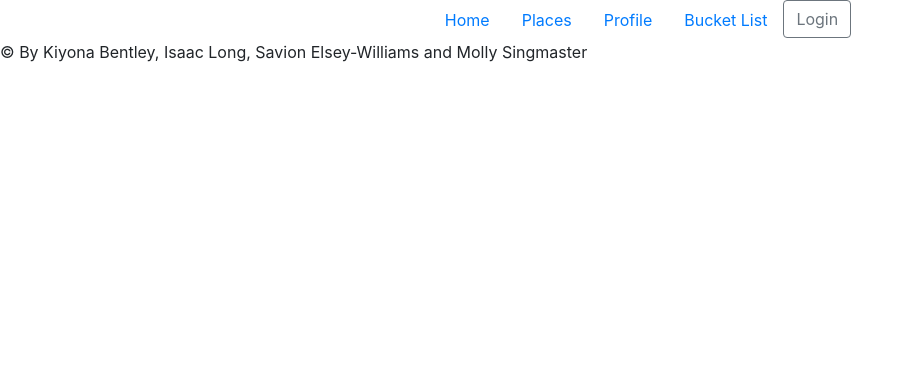
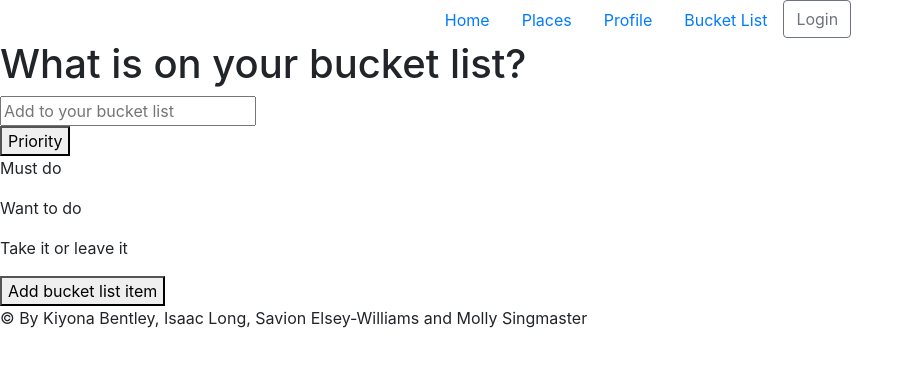
Before and after one commit to isaaclong26/ThePlacesYoullGo, a React (Create React App) app in the folder client/: page /buket in a window 1280 px wide. Shown: the top 366 px of the page, without its empty margins (0-914 px from the left). Built offline with nearby package versions, Linux system fonts and the light colour scheme.

Commit message:
added the bucket list page, working on linking them

```diff
--- a/client/src/App.js
+++ b/client/src/App.js
@@ -2,6 +2,7 @@ import './App.css';
 import React, { useState } from 'react';
 import Home from './pages/Home';
 import Login from './pages/Login';
+import Bucket from './pages/Bucket';
 import Footer from './components/Footer';
 import Navbar from './components/Navbar';
 
@@ -18,6 +19,7 @@ function App() {
       <Routes>
       <Route exact path = "/" element={<Home />}/>
       <Route exact path = "/login" element={<Login />}/>
+      <Route exact path = "/buket" element={<Bucket />}/>
       </Routes>
       <Footer />
       </Router>
--- a/client/src/components/Navbar.js
+++ b/client/src/components/Navbar.js
@@ -32,8 +32,8 @@ export default function Header({ currentPage, handlePageChange }) {
           </Nav.Item>
           <Nav.Item>
             <Nav.Link
-              href="#bucketlist"
-              onClick={() => handlePageChange("Bucket List")}
+              href="#bucket"
+              onClick={() => handlePageChange("Bucket")}
             >
               Bucket List
             </Nav.Link>
--- /dev/null
+++ b/client/src/components/bucket/Bucket.js
@@ -0,0 +1,43 @@
+import React, { useState } from 'react';
+import BucketForm from './BucketForm';
+
+function Bucket(props) {
+  const [edit, setEdit] = useState({
+    id: null,
+    value: '',
+    eagerness: '',
+  });
+
+  console.log(props.bucket);
+
+  const submitUpdate = (value) => {
+    props.editBucketItem(edit.id, value);
+    setEdit({ id: null, value: '', eagerness: '' });
+  };
+
+  if (edit.id) {
+    return <BucketForm edit={edit} onSubmit={submitUpdate} />;
+  }
+
+  return props.bucket.map((item, i) => (
+    <div
+      className={
+        item.isComplete
+          ? `bucket-row complete ${item.eagerness}`
+          : `bucket-row ${item.eagerness}`
+      }
+      key={i}
+    >
+      <div key={item.id} onClick={() => props.completeBucketItem(item.id)}>
+        {item.text}
+      </div>
+      <div className="icons">
+        {console.log(item)}
+        <p onClick={() => setEdit({ id: item.id, value: item.text, eagerness: item.eagerness })}> ✏️</p>
+        <p onClick={() => props.removeBucketItem(item.id)}> 🗑️</p>
+      </div>
+    </div>
+  ));
+}
+
+export default Bucket;
--- /dev/null
+++ b/client/src/components/bucket/BucketForm.js
@@ -0,0 +1,84 @@
+import React, { useState } from 'react';
+
+function BucketForm(props) {
+  const [input, setInput] = useState('');
+  let [eagerness, setEagerness] = useState('');
+
+  const eagernessLevel = ['high', 'medium', 'low']
+
+  const handleSubmit = (e) => {
+    e.preventDefault();
+
+    if (!eagerness) {
+      eagerness = 'low';
+    }
+
+    props.onSubmit({
+      id: Math.random(Math.floor() * 1000),
+      text: input,
+      eagerness: eagerness,
+    });
+
+    setInput('');
+    setEagerness('');
+  };
+
+  const handleChange = (e) => {
+    setInput(e.target.value);
+  };
+
+  // First we check to see if "edit" prop exists. If not, we render the normal form
+  // If the prop "edit" exists, we know to render the update form instead
+  return !props.edit ? (
+    <div>
+      <form className="bucket-form" onSubmit={handleSubmit}>
+        <input
+          type="text"
+          placeholder="Add to your bucket list"
+          value={input}
+          name="text"
+          className="bucket-input"
+          onChange={handleChange}
+        ></input>
+        <div className="dropdown">
+          <button className={`dropbtn ${eagerness}`}>
+            {eagerness || 'Priority'}
+          </button>
+          <div className="dropdown-content">
+            <p onClick={() => setEagerness(eagernessLevel[0])}>Must do</p>
+            <p onClick={() => setEagerness(eagernessLevel[1])}>Want to do</p>
+            <p onClick={() => setEagerness(eagernessLevel[2])}>Take it or leave it</p>
+          </div>
+        </div>
+        <button className="bucket-button">Add bucket list item</button>
+      </form>
+    </div>
+  ) : (
+    <div>
+      <h3>Update entry: {props.edit.value}</h3>
+      <form className="bucket-form" onSubmit={handleSubmit}>
+        <input
+          type="text"
+          placeholder={props.edit.value}
+          value={input}
+          name="text"
+          className="bucket-input"
+          onChange={handleChange}
+        ></input>
+        <div className="dropdown">
+          <button className={`dropbtn ${eagerness}`}>
+            {eagerness || 'Priority'}
+          </button>
+          <div className="dropdown-content">
+            <p onClick={() => setEagerness(eagernessLevel[0])}>Must do</p>
+            <p onClick={() => setEagerness(eagernessLevel[1])}>Want to do</p>
+            <p onClick={() => setEagerness(eagernessLevel[2])}>Take it or leave it</p>
+          </div>
+        </div>
+        <button className="bucket-button">Update</button>
+      </form>
+    </div>
+  );
+}
+
+export default BucketForm;
--- /dev/null
+++ b/client/src/pages/Bucket.js
@@ -0,0 +1,76 @@
+import React, { useState } from 'react';
+import BucketForm from '../components/bucket/BucketForm';
+import Bucket from '../components/bucket/Bucket';
+
+function BucketList() {
+  const [bucket, setBucket] = useState([]);
+
+  // Function to add a bucket list item
+  const addBucketItem = (item) => {
+    console.log(
+      '🚀 ~ file: BucketList.js ~ line 10 ~ addBucketItem ~ item',
+      item
+    );
+    // Check to see if the item text is empty
+    if (!item.text) {
+      return;
+    }
+
+    // Add the new bucket list item to the existing array of objects
+    const newBucket = [item, ...bucket];
+    console.log(newBucket);
+
+    // Call setBucket to update state with our new set of bucket list items
+    setBucket(newBucket);
+  };
+
+  // Function to mark bucket list item as complete
+  const completeBucketItem = (id) => {
+    // If the ID passed to this function matches the ID of the item that was clicked, mark it as complete
+    let updatedBucket = bucket.map((item) => {
+      if (item.id === id) {
+        item.isComplete = !item.isComplete;
+      }
+      return item;
+    });
+
+    console.log(updatedBucket);
+    setBucket(updatedBucket);
+  };
+
+  // Function to remove bucket list item and update state
+  const removeBucketItem = (id) => {
+    const updatedBucket = [...bucket].filter((item) => item.id !== id);
+
+    setBucket(updatedBucket);
+  };
+
+  // Function to edit the bucket list item
+  const editBucketItem = (itemId, newValue) => {
+    // Make sure that the value isn't empty
+    if (!newValue.text) {
+      return;
+    }
+
+    // We use the "prev" argument provided with the useState hook to map through our list of items
+    // We then check to see if the item ID matches the if of the item that was clicked and if so we set it to a new value
+    setBucket((prev) =>
+      prev.map((item) => (item.id === itemId ? newValue : item))
+    );
+  };
+
+  return (
+    <div>
+      <h1>What is on your bucket list?</h1>
+      <BucketForm onSubmit={addBucketItem} />
+      <Bucket
+        bucket={bucket}
+        completeBucketItem={completeBucketItem}
+        removeBucketItem={removeBucketItem}
+        editBucketItem={editBucketItem}
+      ></Bucket>
+    </div>
+  );
+}
+
+export default BucketList;
--- a/client/src/pages/Home.js
+++ b/client/src/pages/Home.js
@@ -6,15 +6,25 @@ function Home() {
     return (
         <div>
             <Carousel />
-                    <h2>Are you ready to take a trip?</h2>
-                    <h4>Check out the Places You'll go!</h4>
-                    <p>With this app, you and your traveling friends can"</p>
+            <Card className="my-5">
+                <Card.Body className="title-card">
+                    <Card.Title>Are you ready to take a trip?</Card.Title>
+                    <Card.Subtitle>Check out the Places You'll go!</Card.Subtitle>
+                </Card.Body>
+                <Card.Body>
+                    <Card.Text>With this app, you and your traveling friends can :
                         <ListGroup variant="flush">
                             <ListGroup.Item>Login to check out  <strong> vacation spots,</strong> destinations, <strong> and attractions</strong>  you all would like to explore.</ListGroup.Item>
                             <ListGroup.Item>View your saved destinations.</ListGroup.Item>
                             <ListGroup.Item> Scroll through recommend destinations.</ListGroup.Item>
                             <ListGroup.Item>Save your favorite destinations to a Bucket List!</ListGroup.Item>
                         </ListGroup>
+                    </Card.Text>
+                </Card.Body>
+                <Card.Body>
+                        <h6>If you are just visiting or new to the site, Click "Register" at the top of this page. If you have visited before and having already started planning your next vaycay, just "Log In" to continuing planning your trip.</h6>
+                </Card.Body>
+            </Card>
         </div>
     );
 };
```
